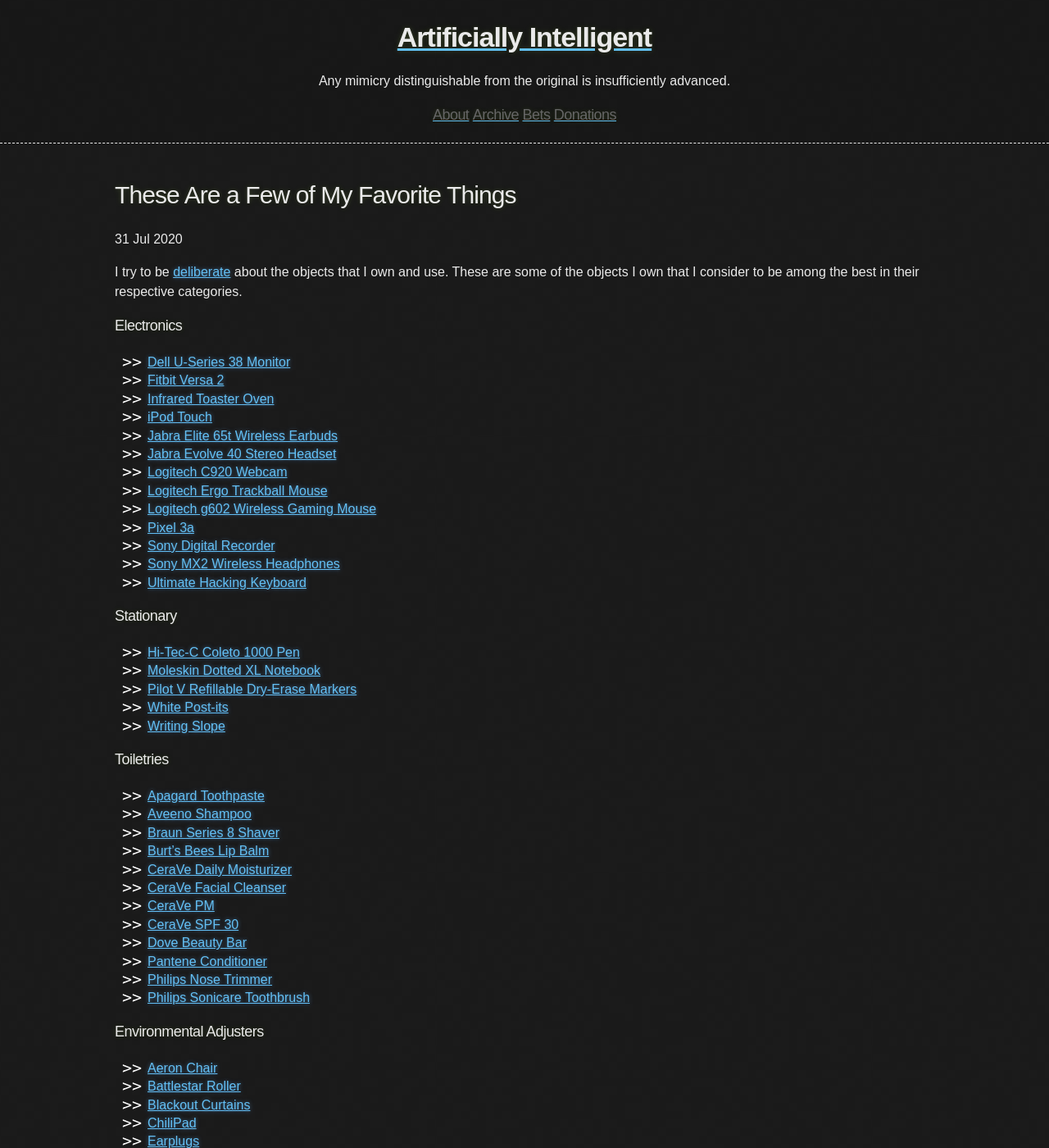
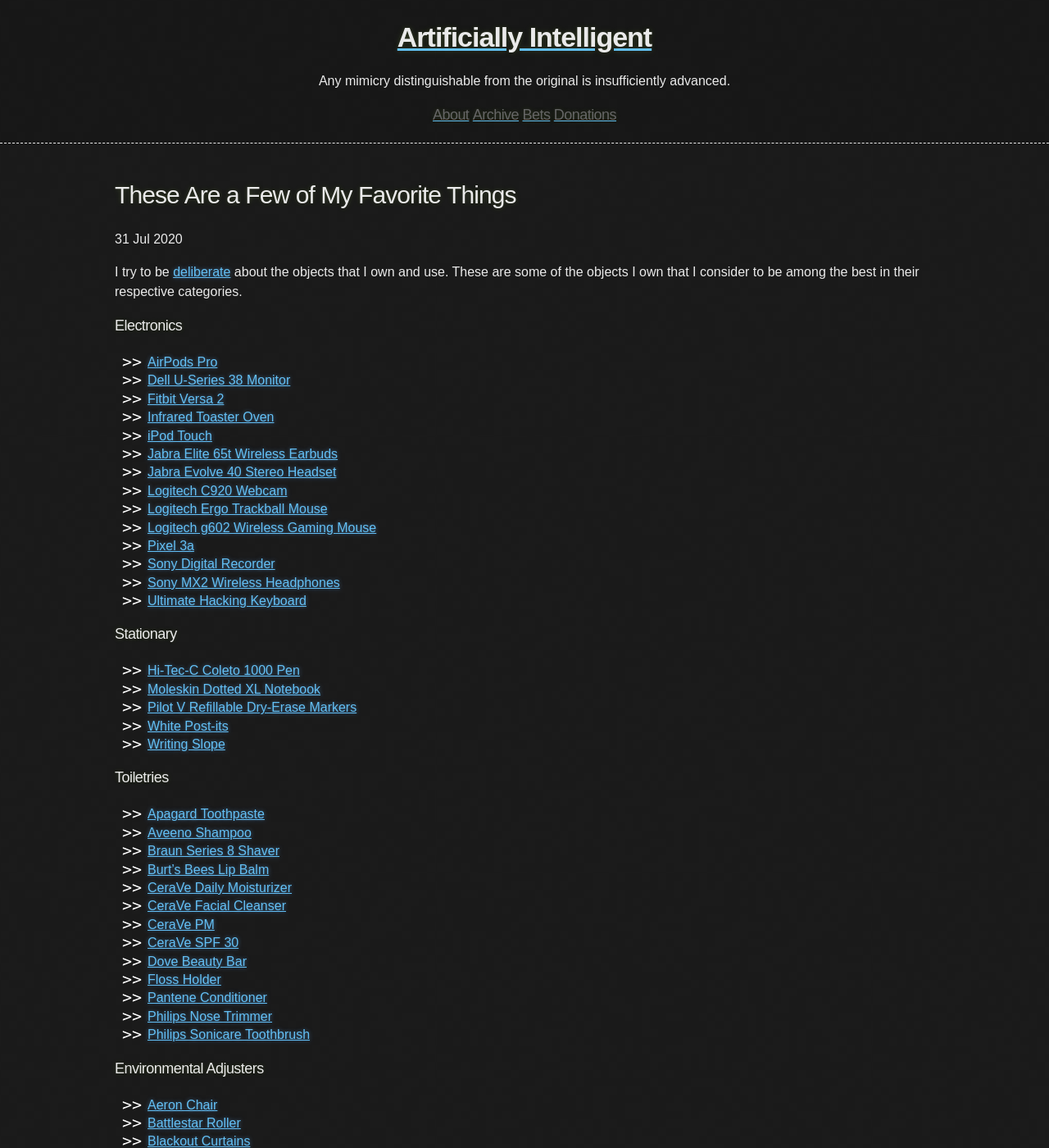
Before and after one commit to tocttou/hacker-blog, a Jekyll site: the page built from _posts/2020-7-31-Favorite-Things.md, in a window 1280 px wide and 1400 px high. Shown: the whole window at 82% size. Built offline with Jekyll 4.4.1, drawn with Linux system fonts in a browser that asks for light colours.

Commit message:
Update 2020-7-31-Favorite-Things.md

```diff
--- a/_posts/2020-7-31-Favorite-Things.md
+++ b/_posts/2020-7-31-Favorite-Things.md
@@ -6,6 +6,7 @@ I try to be [deliberate](https://www.neelnanda.io/blog/be-deliberate) about the
 
 ### Electronics
 
+* [AirPods Pro](https://www.apple.com/airpods-pro/)
 * [Dell U-Series 38 Monitor](https://www.amazon.com/gp/product/B073FHWTPL/ref=ppx_yo_dt_b_search_asin_title?ie=UTF8&psc=1&pldnSite=1)
 * [Fitbit Versa 2](https://smile.amazon.com/gp/product/B07TWFVDWT/ref=ppx_yo_dt_b_search_asin_title?ie=UTF8&psc=1)
 * [Infrared Toaster Oven](https://smile.amazon.com/Panasonic-NB-G110P-FlashXpress-Infrared-Removable/dp/B008C9UFDI)
@@ -39,6 +40,7 @@ I try to be [deliberate](https://www.neelnanda.io/blog/be-deliberate) about the
 * [CeraVe PM](https://www.amazon.com/gp/product/B079H99466/ref=ppx_yo_dt_b_search_asin_title?ie=UTF8&psc=1&pldnSite=1)
 * [CeraVe SPF 30](https://www.amazon.com/gp/product/B077TQR6ZW/ref=ppx_yo_dt_b_search_asin_title?ie=UTF8&psc=1&pldnSite=1)
 * [Dove Beauty Bar](https://www.amazon.com/gp/product/B003YOON0C/ref=ppx_yo_dt_b_search_asin_title?ie=UTF8&psc=1&pldnSite=1)
+* [Floss Holder](https://smile.amazon.com/gp/product/B000LC22R6/ref=ppx_yo_dt_b_asin_title_o09_s00?ie=UTF8&psc=1)
 * [Pantene Conditioner](https://www.amazon.com/gp/product/B01MTNOJ2Z/ref=ppx_yo_dt_b_search_asin_title?ie=UTF8&psc=1&pldnSite=1)
 * [Philips Nose Trimmer](https://www.amazon.com/gp/product/B00QYOSK9E/ref=ppx_yo_dt_b_search_asin_title?ie=UTF8&psc=1&pldnSite=1)
 * [Philips Sonicare Toothbrush](https://www.amazon.com/gp/product/B078GVDB19/ref=ppx_yo_dt_b_search_asin_title?ie=UTF8&psc=1&pldnSite=1)
```
